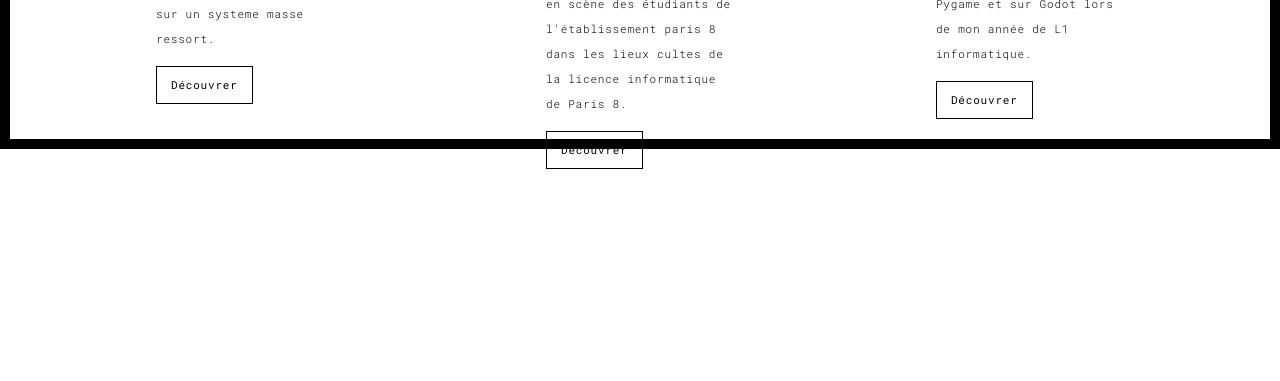
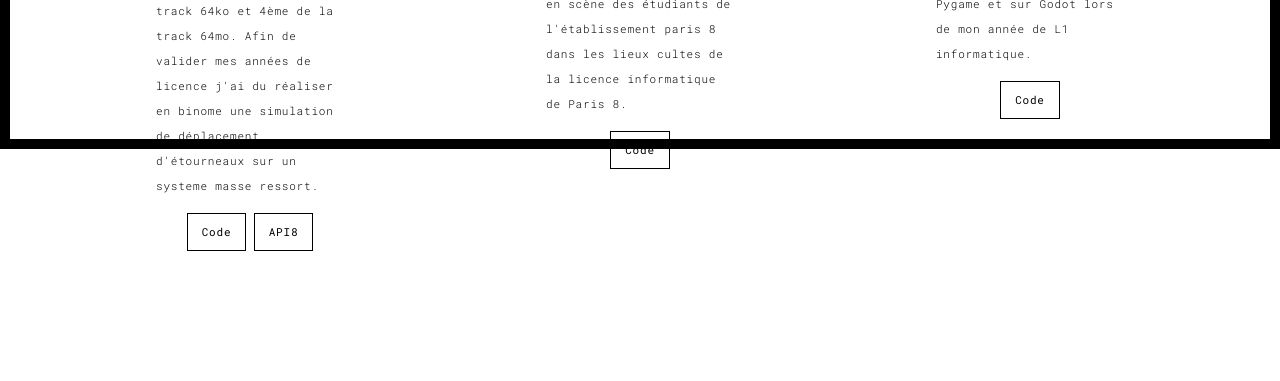
Before and after one commit to BastosLaG/Mon-Portfolio, a plain HTML site: page works.html in a window 1280 px wide. Shown: the part 651-1032 px from the top of the page. Before the commit the page ends 950 px from the top, so only its background shows below. Drawn offline with Linux system fonts and the light colour scheme.

Commit message:
Works changed

```diff
--- a/works.html
+++ b/works.html
@@ -53,7 +53,6 @@
 <div class="section-container">
   <div class="container">
     <div class="row">
-
       <div class="col-sm-8 col-sm-offset-2 section-container-spacer">
         <div class="text-center">
           <h1 class="h2">02 : Works</h1>
@@ -76,9 +75,12 @@
                       </a>
                       <div class="card-container card-container-lg">
                         <h4>001/005</h4>
-                        <h3>Nuée d'étourneaux</h3>
-                        <p>Afin de valider mes années de licence j'ai du réaliser en binome une simulation de déplacement sur un systeme masse ressort.</p>
-                        <a href="https://github.com/BastosLaG/nueeEtourneaux" title="" class="btn btn-default">Découvrer</a>
+                        <h3>Nuée d'étourneaux - API8</h3>
+                        <p>Projet présenté à API8 - 2024 ou j'ai finis avec mon binome 3ème de la track 64ko et 4ème de la track 64mo. Afin de valider mes années de licence j'ai du réaliser en binome une simulation de déplacement d'étourneaux sur un systeme masse ressort.</p>
+                        <div class="text-center">
+                          <a href="https://github.com/BastosLaG/nueeEtourneaux" title="" class="btn btn-default">Code</a>
+                          <a href="https://www.api8.fr/" title="" class="btn btn-default">API8</a>
+                        </div>
                       </div>
                     </div>
                     <div class="col-sm-4">
@@ -89,7 +91,9 @@
                         <h4>002/005</h4>
                         <h3>UnivFighter</h3>
                         <p>UnivFighter est un jeu inspiré de street fighter développé en Js qui met en scène des étudiants de l'établissement paris 8 dans les lieux cultes de la licence informatique de Paris 8.</p>
-                        <a href="https://github.com/BastosLaG/projetStreetFighter" title="" class="btn btn-default">Découvrer</a>
+                        <div class="text-center">
+                          <a href="https://github.com/BastosLaG/projetStreetFighter" title="" class="btn btn-default">Code</a>
+                        </div>
                       </div>
                     </div>
                     <div class="col-sm-4">
@@ -100,7 +104,9 @@
                         <h4>003/005</h4>
                         <h3>PiouPiouGame</h3>
                         <p>PiouPiouGame est un jeu réaliser lors de mon année de terminale en Pygame et sur Godot lors de mon année de L1 informatique.</p>
-                        <a href="https://github.com/BastosLaG/PiouPiouGame" title="" class="btn btn-default">Découvrer</a>
+                        <div class="text-center">
+                          <a href="https://github.com/BastosLaG/PiouPiouGame" title="" class="btn btn-default">Code</a>
+                        </div>
                       </div>
                     </div>
 
@@ -118,7 +124,9 @@
                       <h4>004/005</h4>
                       <h3>SafeKey</h3>
                         <p>SafeKey est une application mobile android permettant de sauvegarder des mots de passe sur son téléphone.</p>
-                        <a href="https://github.com/PAxitoo/SafekeyV2" title="" class="btn btn-default">Découvrer</a>
+                        <div class="text-center">
+                          <a href="https://github.com/PAxitoo/SafekeyV2" title="" class="btn btn-default">Code</a>
+                        </div>
                     </div>
                   </div>
                    <div class="col-sm-4">
@@ -129,7 +137,9 @@
                         <h4>005/005</h4>
                         <h3>Scrapper et IA - JVC </h3>
                         <p>Ce script est un scraper conçu pour extraire des données à partir du site Jeuxvideo.com (JVC). Il peut être utilisé pour collecter diverses informations telles que les titres des articles, les dates de publication, les auteurs, les commentaires, etc., à des fins d'analyse ou de traitement. Ici le but est de pouvoir prédir si un commentaire utilisateur est positif ou négatif.</p>
-                        <a href="https://github.com/BastosLaG/ingenieurie_des_langues/tree/main/projet_bc_21002589" class="btn btn-default">Découvrer</a>
+                        <div class="text-center">
+                          <a href="https://github.com/BastosLaG/ingenieurie_des_langues/tree/main/projet_bc_21002589" class="btn btn-default">Code</a>
+                        </div>
                       </div>
                     </div>
 
@@ -141,7 +151,7 @@
                         <h4>006/006</h4>
                         <h3>Vivamus vestibulum</h3>
                         <p>Fusce sed hendrerit augue, a rhoncus velit. In non lorem mattis, tempor sem sit amet.</p>
-                        <a href="./work.html" class="btn btn-default">Découvrer</a>
+                        <a href="./work.html" class="btn btn-default">Code</a>
                       </div>
                     </div> -->
 
```
